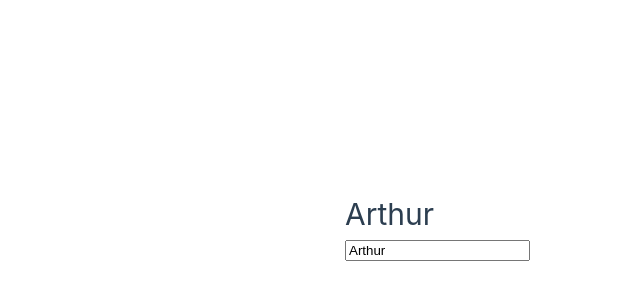
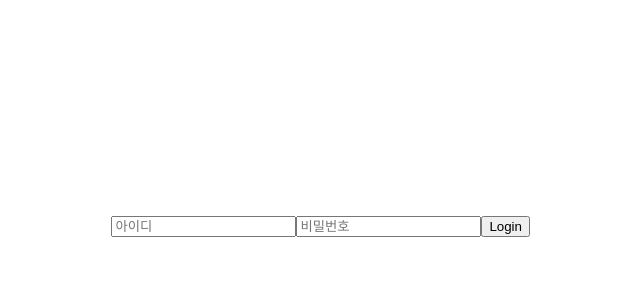
Before and after one commit to Nobody-IArc/Vue_Basic, a Vue app: page / in a window 1280 px wide. Shown: the part 174-474 px from the top of the page, without its empty margins (110-750 px from the left). Built offline with nearby package versions, Linux system fonts and the light colour scheme.

Commit message:
폼 처리 양방향 데이터 바인딩, 내부 로직 미구현

```diff
--- a/src/App.vue
+++ b/src/App.vue
@@ -2,13 +2,22 @@
 import {reactive} from "vue";
 
 const state = reactive({
-  player: "Arthur"
+  form: {
+    id: "",
+    pw: ""
+  }
 });
+
+const login = () => {
+  window.alert(state.form.id + "님 로그인 완료");
+}
 </script>
 
 <template>
-  <div>
-    <h1>{{ state.player }}</h1>
-    <input type="text" v-model="state.player" />
-  </div>
+  <form @submit.prevent="login">
+    <input type="text" v-model="state.form.id" placeholder="아이디" />
+    <input type="password" v-model="state.form.pw" placeholder="비밀번호" />
+
+    <button type="submit">Login</button>
+  </form>
 </template>
```
